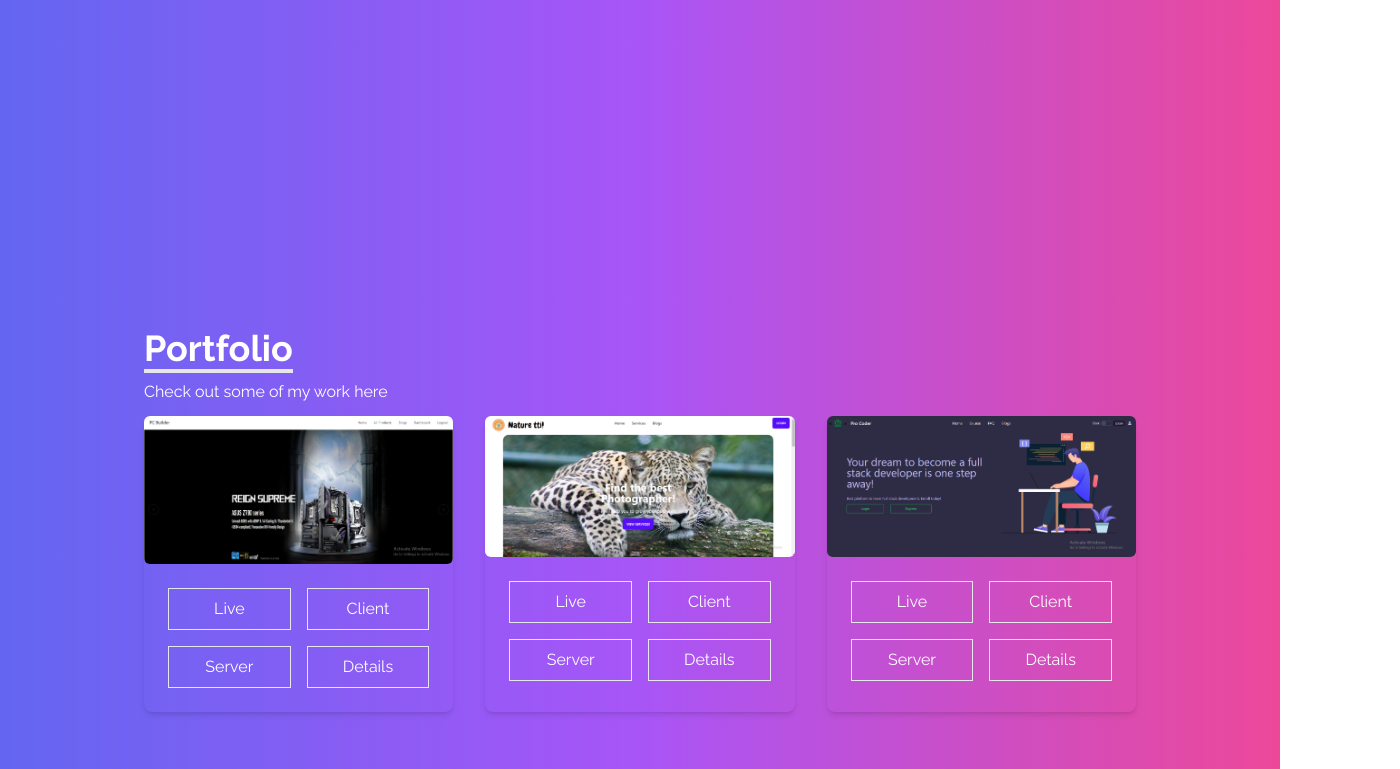
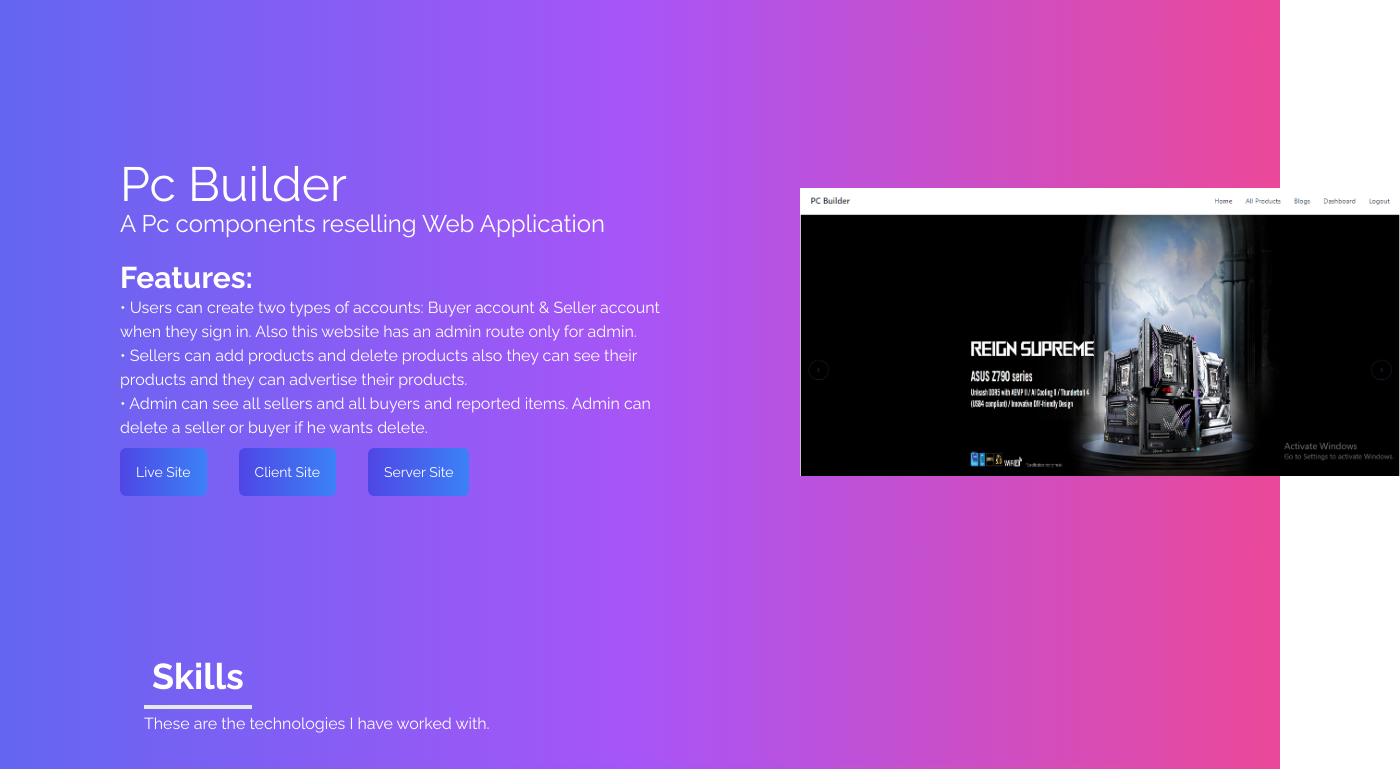
Before and after one commit to ifty17/dev-ifty, a React (Create React App) app: page / in a window 1280 px wide. Shown: the part 1480-2249 px from the top of the page, 1400 px wide, since content can reach past the window. Built offline with nearby package versions, Linux system fonts and the light colour scheme.

Commit message:
updated home

```diff
--- a/package.json
+++ b/package.json
@@ -6,6 +6,7 @@
     "@testing-library/jest-dom": "^5.16.5",
     "@testing-library/react": "^13.4.0",
     "@testing-library/user-event": "^13.5.0",
+    "daisyui": "^2.43.0",
     "firebase": "^9.15.0",
     "react": "^18.2.0",
     "react-dom": "^18.2.0",
@@ -13,6 +14,7 @@
     "react-router-dom": "^6.4.5",
     "react-scripts": "5.0.1",
     "react-scroll": "^1.8.8",
+    "typewriter-effect": "^2.19.0",
     "web-vitals": "^2.1.4"
   },
   "scripts": {
--- a/src/components/Home.js
+++ b/src/components/Home.js
@@ -2,17 +2,30 @@ import React from "react";
 import HeroImage from "../assets/heroImage.png";
 import { MdOutlineKeyboardArrowRight } from "react-icons/md";
 import { Link } from "react-scroll";
+import Typewriter from 'typewriter-effect';
+
+
 
 const Home = () => {
+
+
   return (
     <div
       name="home"
       className="h-screen w-full bg-gradient-to-r from-indigo-500 via-purple-500 to-pink-500"
     >
-      <div className="max-w-screen-lg flex flex-col mx-auto items-center justify-center h-full px-4 md:flex-row">
-        <div className="flex flex-col justify-center h-full ">
+      {/* max-w-screen-lg */}
+      <div className=" flex flex-col mx-auto items-center justify-center h-full px-4 md:flex-row">
+        <div className="flex flex-col justify-center h-full md:w-[60%] mx-5 md:mx-20">
           <h2 className="text-4xl sm:text-7xl font-bold text-white">
-            I'm a Front-End Developer
+            {/* I'm a Front-End Developer */}
+            <Typewriter
+              options={{
+                strings: ["Hello! I am Rahat", "I am a Front-end developer"],
+                autoStart: true,
+                loop: true,
+              }}
+            />
           </h2>
           <p className="text-gray-200 py-4 max-w-md">
             Lorem ipsum dolor sit amet consectetur, adipisicing elit.
@@ -20,7 +33,12 @@ const Home = () => {
             porro aut tempora aliquid eum provident.
           </p>
           <div className="flex">
-            <Link to='portfolio' smooth duration='500' className="hover:scale-110 duration-300 group cursor-pointer mr-6 text-white w-fit px-6 py-3 my-2 flex items-center rounded-md bg-gradient-to-r from-indigo-600 to-blue-500">
+            <Link
+              to="portfolio"
+              smooth
+              duration="500"
+              className="hover:scale-110 duration-300 group cursor-pointer mr-6 text-white w-fit px-6 py-3 my-2 flex items-center rounded-md bg-gradient-to-r from-indigo-600 to-blue-500"
+            >
               Portfolio
               <span className="group-hover:rotate-90 duration-300">
                 <MdOutlineKeyboardArrowRight className="ml-1"></MdOutlineKeyboardArrowRight>
@@ -42,7 +60,7 @@ const Home = () => {
         </div>
         <div className="md:w-[50%]">
           <img
-            className="rounded-full mx-auto w-[90%] md:w-full border"
+            className="rounded-full mx-auto w-[60%]  border"
             src={HeroImage}
             alt="my profile"
           />
--- a/src/components/Portfolio.js
+++ b/src/components/Portfolio.js
@@ -5,97 +5,60 @@ import proCoder from "../assets/procoder.png";
 
 const Portfolio = () => {
   return (
-    <div name="portfolio" className="w-full text-white md:h-screen">
-      <div className="max-w-screen-lg px-4 mx-auto flex flex-col justify-center w-full h-full">
-        <div className="pb-3">
-          <p className="text-4xl font-bold inline border-b-4">Portfolio</p>
-          <p className="pt-3">Check out some of my work here</p>
+    <div name="portfolio" className="w-full text-white py-10 md:mx-20">
+      <div className="grid grid-cols-1 md:grid-cols-2">
+        <div className="mx-10">
+          <h1 className="text-5xl">Pc Builder</h1>
+          <p className="text-2xl pb-5">
+            A Pc components reselling Web Application
+          </p>
+          <h4 className="text-3xl font-bold">Features:</h4>
+          <p>
+            • Users can create two types of accounts: Buyer account & Seller
+            account when they sign in. Also this website has an admin route only
+            for admin.
+          </p>
+          <p>
+            • Sellers can add products and delete products also they can see
+            their products and they can advertise their products.
+          </p>
+          <p>
+            • Admin can see all sellers and all buyers and reported items. Admin
+            can delete a seller or buyer if he wants delete.
+          </p>
+          <div className="flex gap-3 md:gap-8">
+            <a
+              type="button"
+              target="_blank"
+              href="https://drive.google.com/file/d/1vSy6AqrhiDFzbMUcXNXYPoGiqbaZjz2o/view?usp=share_link"
+              className="btn-xs md:btn-md hover:scale-110 duration-300 group cursor-pointer text-white px-3 py-3 my-2 flex items-center rounded-md bg-gradient-to-r  from-indigo-600 to-blue-500"
+              rel="noreferrer"
+            >
+              Live Site
+            </a>
+            <a
+              type="button"
+              target="_blank"
+              href="https://drive.google.com/file/d/1vSy6AqrhiDFzbMUcXNXYPoGiqbaZjz2o/view?usp=share_link"
+              className="btn-xs md:btn-md hover:scale-110 duration-300 group cursor-pointer text-white px-3 py-3 my-2 flex items-center rounded-md bg-gradient-to-r  from-indigo-600 to-blue-500"
+              rel="noreferrer"
+            >
+              Client Site
+            </a>
+            <a
+              type="button"
+              target="_blank"
+              href="https://drive.google.com/file/d/1vSy6AqrhiDFzbMUcXNXYPoGiqbaZjz2o/view?usp=share_link"
+              className="btn-xs md:btn-md hover:scale-110 duration-300 group cursor-pointer text-white px-3 py-3 my-2 flex items-center rounded-md bg-gradient-to-r  from-indigo-600 to-blue-500"
+              rel="noreferrer"
+            >
+              Server Site
+            </a>
+
+          </div>
         </div>
-
-        <div className="grid sm:grid-cols-2 md:grid-cols-3 gap-8 px-12 sm:px-0">
-          <div className="rounded-lg shadow-md h-full">
-            <div>
-              <img
-                className="rounded-md duration-200 hover:scale-105"
-                src={pcBuilder}
-                alt=""
-              />
-            </div>
-            <div className="py-4 px-4">
-              <div className="flex items-center justify-center">
-                <button className="w-1/2 px-6 py-2 border mx-2 my-2 duration-200 hover:scale-105">
-                  Live
-                </button>
-                <button className="w-1/2 px-6 py-2 border mx-2 my-2 duration-200 hover:scale-105">
-                  Client
-                </button>
-              </div>
-              <div className="flex items-center justify-center">
-                <button className="w-1/2 px-6 py-2 border mx-2 my-2 duration-200 hover:scale-105">
-                  Server
-                </button>
-                <button className="w-1/2 px-6 py-2 border mx-2 my-2 duration-200 hover:scale-105">
-                  Details
-                </button>
-              </div>
-            </div>
-          </div>
-
-          <div className="rounded-lg shadow-md h-full">
-            <div>
-              <img
-                className="rounded-md duration-200 hover:scale-105"
-                src={natureTti}
-                alt=""
-              />
-            </div>
-            <div className="py-4 px-4">
-              <div className="flex items-center justify-center">
-                <button className="w-1/2 px-6 py-2 border mx-2 my-2 duration-200 hover:scale-105">
-                  Live
-                </button>
-                <button className="w-1/2 px-6 py-2 border mx-2 my-2 duration-200 hover:scale-105">
-                  Client
-                </button>
-              </div>
-              <div className="flex items-center justify-center">
-                <button className="w-1/2 px-6 py-2 border mx-2 my-2 duration-200 hover:scale-105">
-                  Server
-                </button>
-                <button className="w-1/2 px-6 py-2 border mx-2 my-2 duration-200 hover:scale-105">
-                  Details
-                </button>
-              </div>
-            </div>
-          </div>
-
-          <div className="rounded-lg shadow-md h-full">
-            <div>
-              <img
-                className="rounded-md duration-200 hover:scale-105 w-full"
-                src={proCoder}
-                alt=""
-              />
-            </div>
-            <div className="py-4 px-4">
-              <div className="flex items-center justify-center">
-                <button className="w-1/2 px-6 py-2 border mx-2 my-2 duration-200 hover:scale-105">
-                  Live
-                </button>
-                <button className="w-1/2 px-6 py-2 border mx-2 my-2 duration-200 hover:scale-105">
-                  Client
-                </button>
-              </div>
-              <div className="flex items-center justify-center">
-                <button className="w-1/2 px-6 py-2 border mx-2 my-2 duration-200 hover:scale-105">
-                  Server
-                </button>
-                <button className="w-1/2 px-6 py-2 mx-2 my-2 border  duration-200 hover:scale-105">
-                  Details
-                </button>
-              </div>
-            </div>
-          </div>
+        <div className=" my-auto mx-10 md:w-[600px] md:ml-20">
+          <img src={pcBuilder} alt="" />
         </div>
       </div>
     </div>
--- a/tailwind.config.js
+++ b/tailwind.config.js
@@ -7,5 +7,5 @@ module.exports = {
       signature: ["Great Vibes"],
     },
   },
-  plugins: [],
+  plugins: [require("daisyui")],
 };
```
Also changed, not shown: 1 other file (tests, documents, lock files or other folders).
